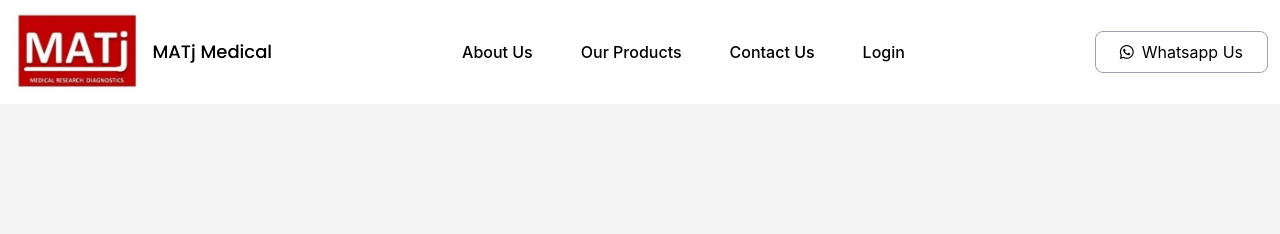
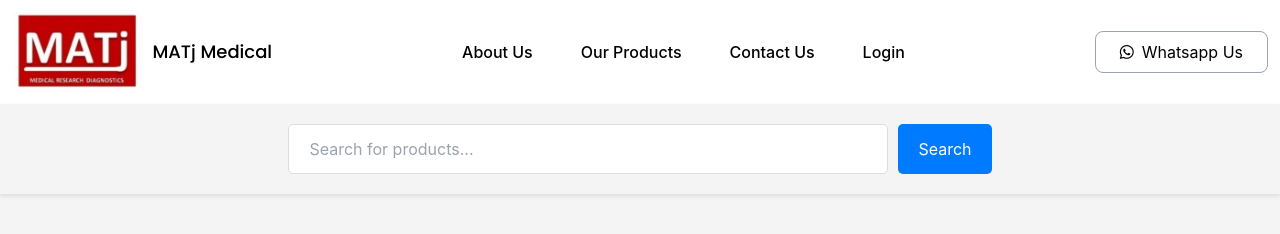
Before and after one commit to Saransh-Jainbu/MatJ, a website: page products.html in a window 1280 px wide. Drawn offline with Linux system fonts and the light colour scheme; no server answers.

Commit message:
Added search bar :)

```diff
--- a/output.css
+++ b/output.css
@@ -200,6 +200,49 @@ body {
   .product-grid {
       grid-template-columns: repeat(2, 1fr); /* Ensure at least 2 columns on mobile */
   }}
+
+  .search-bar {
+    width: 100%;
+    display: flex;
+    justify-content: center;
+    padding: 20px;
+    background-color: #f4f4f4;
+    box-shadow: 0 2px 4px rgba(0, 0, 0, 0.1);
+    margin-bottom: 20px;
+}
+
+#search-input {
+    width: 70%;
+    max-width: 600px;
+    padding: 12px 20px;
+    border: 1px solid #ddd;
+    border-radius: 5px;
+    font-size: 16px;
+    box-sizing: border-box;
+    transition: border 0.3s ease;
+}
+
+#search-input:focus {
+    border-color: #007BFF;
+    outline: none;
+}
+
+#search-button {
+    padding: 12px 20px;
+    margin-left: 10px;
+    border: none;
+    border-radius: 5px;
+    background-color: #007BFF;
+    color: white;
+    font-size: 16px;
+    cursor: pointer;
+    transition: background-color 0.3s ease;
+}
+
+#search-button:hover {
+    background-color: #0056b3;
+}
+
 
 /*
 1. Use a consistent sensible line-height in all browsers.
--- a/products.html
+++ b/products.html
@@ -75,6 +75,11 @@
 </div>
     </nav>
     <main>
+        <div class="search-bar">
+            <input type="text" id="search-input" placeholder="Search for products..." />
+            <button id="search-button">Search</button>
+        </div>
+
         <section class="product-list" id="product-list">
             <!-- Products will be injected here by JavaScript -->
         </section>
--- a/script.js
+++ b/script.js
@@ -33,3 +33,23 @@ document.addEventListener('DOMContentLoaded', function() {
             console.error('Error fetching products:', error);
         });
 });
+
+// Adding Search Bar
+
+document.addEventListener('DOMContentLoaded', function() {
+    var searchInput = document.getElementById('search-input');
+
+    searchInput.addEventListener('input', function() {
+        var query = searchInput.value.toLowerCase();
+        var productCards = document.querySelectorAll('.product-card');
+
+        productCards.forEach(function(card) {
+            var productName = card.querySelector('.product-title').textContent.toLowerCase();
+            if (productName.includes(query)) {
+                card.style.display = 'flex';
+            } else {
+                card.style.display = 'none';
+            }
+        });
+    });
+});
```
